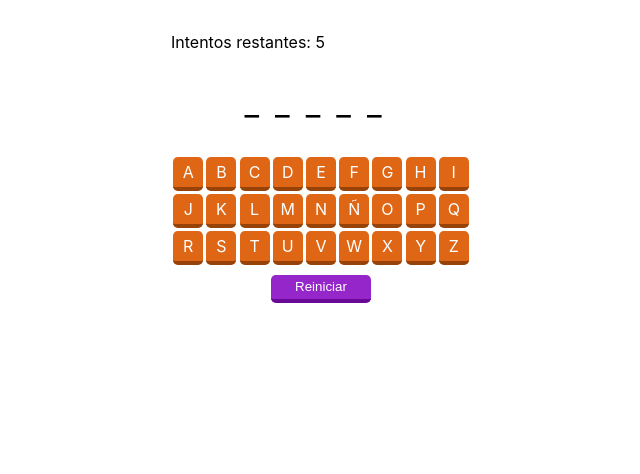
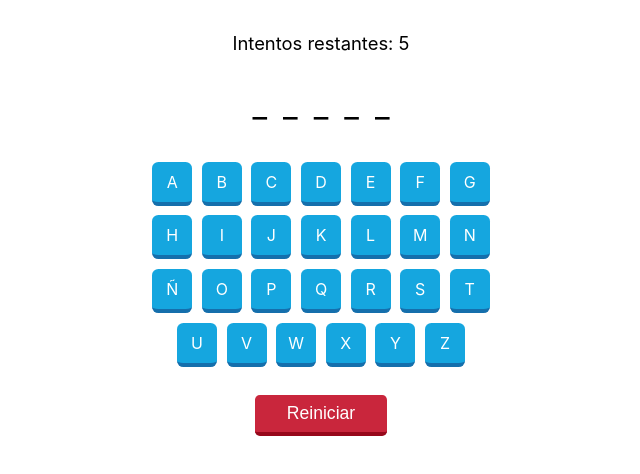
Before and after one commit to JCalderin91/hangman, a React (Vite) app: page / in a window 1280 px wide. Shown: the top 474 px of the page, without its empty margins (319-959 px from the left). Built offline with nearby package versions, Linux system fonts and the light colour scheme.

Commit message:
fix: ajuste de estilos

```diff
--- a/src/App.css
+++ b/src/App.css
@@ -1,10 +1,16 @@
 .App {
-  max-width: 300px;
+  max-width: 500px;
   margin: 0 auto;
   padding-top: 2rem;
 }
 
+.intents {
+  text-align: center;
+  font-size: 1.15rem;
+}
+
 .hidden-word {
+  margin-left: 1rem;
   font-size: 2rem;
   letter-spacing: 1rem;
   text-align: center;
@@ -14,28 +20,34 @@
   display: flex;
   justify-content: center;
   flex-wrap: wrap;
+  max-width: 350px;
+  margin: 0 auto;
+  padding: 0 0.5rem;
 }
 
 .letter {
   display: inline-block;
-  width: 30px;
-  height: 30px;
-  background-color: rgb(223, 102, 21);
+  width: 40px;
+  height: 40px;
+  background-color: rgb(21, 166, 223);
   color: white;
   display: inline-flex;
   justify-content: center;
   align-items: center;
-  margin: 0.1rem;
-  border-radius: 0.3rem;
-  border-bottom: 0.3rem solid rgb(151, 66, 8);
+  margin: 0.3rem;
+  border-radius: 0.4rem;
+  border-bottom: 0.3rem solid rgb(21, 111, 172);
   user-select: none;
 }
 .letter.active {
   transform: translateY(0.1rem);
+  background-color: rgb(27, 99, 158);
+  border-bottom: 0.2rem solid rgb(6, 59, 94);
+  color: rgba(255, 255, 255, 0.705);
 }
-.letter:hover {
-  background-color: rgb(187, 84, 15);
-  border-bottom: 0.2rem solid rgb(129, 56, 8);
+.letter:not(.active):hover {
+  background-color: rgb(47, 140, 202);
+  border-bottom: 0.2rem solid rgb(15, 96, 150);
 }
 
 .game-over {
@@ -45,21 +57,21 @@
 
 .reset {
   display: block;
-  width: 100px;
   margin: 0 auto;
-  margin-top: 0.5rem;
-  padding: 0.3rem 0.5rem;
+  margin-top: 1.5rem;
+  padding: 0.5rem 2rem;
   border: none;
   border-radius: 0.3rem;
+  font-size: 1.1rem;
   color: white;
   user-select: none;
-  background-color: rgb(149, 38, 201);
-  border-bottom: 0.3rem solid rgb(106, 8, 151);
+  background-color: rgb(201, 38, 60);
+  border-bottom: 0.3rem solid rgb(151, 8, 27);
 }
 .reset:active {
   transform: translateY(0.1rem);
 }
 .reset:hover {
-  background-color: rgb(122, 23, 168);
-  border-bottom: 0.3rem solid rgb(88, 9, 124);
+  background-color: rgb(180, 30, 50);
+  border-bottom: 0.3rem solid rgb(151, 8, 27);
 }
--- a/src/App.jsx
+++ b/src/App.jsx
@@ -20,6 +20,7 @@ function App() {
   }, [words]);
 
   const addLetter = (letter) => {
+    if (lettersSelected.includes(letter)) return false;
     setLettersSelected(lettersSelected + letter);
     if (!word.includes(letter)) {
       setIntents(intents - 1);
@@ -31,9 +32,10 @@ function App() {
     setIntents(5);
     setRandomWord();
   };
+
   return (
     <div className="App">
-      Intentos restantes: {intents}
+      <div className="intents">Intentos restantes: {intents}</div>
       <p className="hidden-word">
         {intents > 0
           ? word
```
